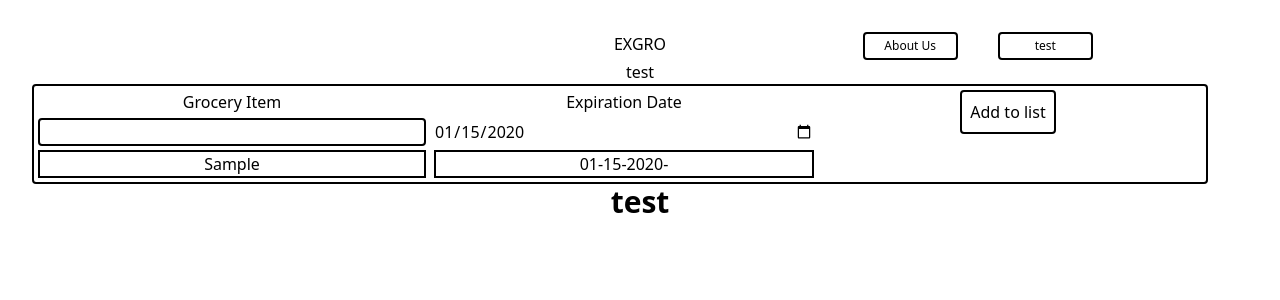
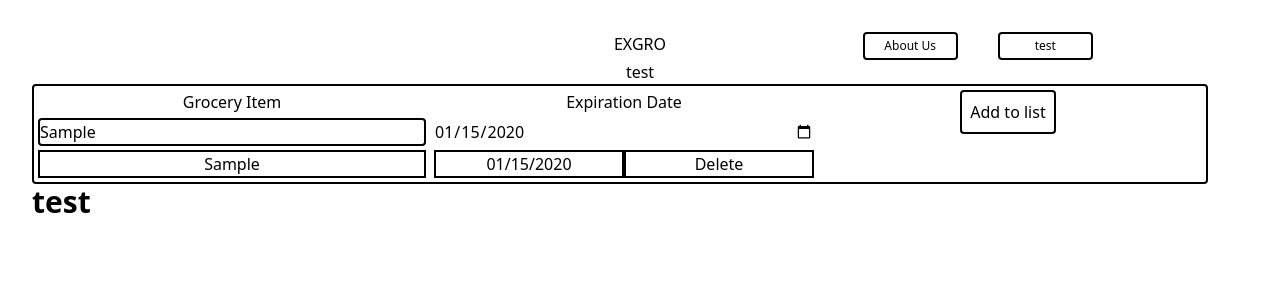
Before and after one commit to Tyler-Cav/ExGro, a React (Vite) app in the folder ExGro/: page / in a window 1280 px wide. Both pictures are taken after typing "Sample", "2020-01-15" into the empty fields and a click on the button "Add to list". Shown: the top 300 px of the page. Built offline with nearby package versions, Linux system fonts and the light colour scheme.

Commit message:
updated grocery items to be an object instead of seperate arrays tracking information. Added delete component that needs work

```diff
--- a/ExGro/src/Components/Footer.jsx
+++ b/ExGro/src/Components/Footer.jsx
@@ -1,7 +1,7 @@
 export default function Footer() {
-    return (
-      <header>
-        <div className="text-3xl font-bold">test</div>
-      </header>
-    );
-  }
+  return (
+    <footer className='flex'>
+      <div className="text-3xl font-bold">test</div>
+    </footer>
+  );
+}
--- a/ExGro/src/Components/addGrocery.jsx
+++ b/ExGro/src/Components/addGrocery.jsx
@@ -1,12 +1,14 @@
 import { useState } from "react";
+import DeleteButton from './deleteItem'
 import DatePicker from "./dateExp";
 
 //TODO SEE LINE 5
 //remove line 16 to have one less state tracker, make grocery item name and expiration date an object instead
 class groceryItemObject {
-  constructor(itemName, myDate) {
+  constructor(itemName, myDate, DeleteButton) {
     this.name = itemName;
     this.expDate = myDate;
+    this.delete = DeleteButton
   }
 }
 
@@ -24,13 +26,21 @@ export default function AddGroceryItem() {
   };
 
   const checkItem = () => {
-    if (groceryItem.length > 0 && selectDate.length > 1) {
-      setList([...updateList, groceryItem]);
-      setGroceryItem("");
-      let reformatDate = `${selectDate.substring(5, 7)}-${selectDate.substring(8, 10)}-${selectDate.substring(0, 5)}`
-      setExpDate([...expDate, reformatDate]);
-      console.log(updateList);
-      console.log(expDate);
+    if (selectDate.length === 0 && groceryItem.length === 0) {
+      alert('Must enter a Grocery Item and Expiration Date')
+    }
+    else if (selectDate.length === 0) {
+      alert('Must enter an expiration date')
+    }
+    else if (groceryItem.length === 0) {
+      alert('Must enter a Grocery Item')
+    }
+    else if (groceryItem.length > 0 && selectDate.length > 0) {
+      let reformatDate = `${selectDate.substring(5, 7)}/${selectDate.substring(8, 10)}/${selectDate.substring(0, 4)}`
+      setList([...updateList, new groceryItemObject(groceryItem, reformatDate, DeleteButton)])
+      // setList([...updateList, groceryItem]);
+      // setGroceryItem("");
+      // setExpDate([...expDate, reformatDate]);
     }
   };
 
@@ -55,7 +65,7 @@ export default function AddGroceryItem() {
                 key={index}
                 className="outline-none border-2 border-black mt-1"
               >
-                {item}
+                {item.name}
               </li>
             ))}
           </ul>
@@ -69,17 +79,33 @@ export default function AddGroceryItem() {
             type="date"
             onChange={expDateOutput}
           />
-          <ul>
-            {expDate.map((item, index) => (
+          {/* mapping over each grocery item objects expiration date */}
+          <>
+            <ul
+              className="grid grid-cols-2">
+
+              {updateList.map((item, index) => (
                 <li
                   key={index}
-                className="outline-none border-2 border-black mt-1"
+                  className="grid-cols-1 outline-none border-2 border-black mt-1"
                 >
-                {item}
+                  {item.expDate}
+
+                </li>
+              ))}
+              {updateList.map((item, index) => (
+                <li
+                  key={index}
+                  className="grid-cols-1 outline-none border-2 border-black mt-1"
+                >
+                  {<item.delete />}
+
                 </li>
               ))}
             </ul>
+          </>
         </div>
+        {/* Add to list button that's calling on the checkItem function when clicked to add a new grocery item */}
         <div className="flex-start">
           <button
             className="outline-none border-2 border-black rounded p-2"
--- /dev/null
+++ b/ExGro/src/Components/deleteItem.jsx
@@ -0,0 +1,18 @@
+export default function deleteButton() {
+    function deleteMe() {
+        // This must have to live in this component right?
+        // How do I create a function within this component that's telling the object created in the other component to remove itself at that array of objects?
+        // Do I need to remap the array after removing it from the grocery list?
+
+    }
+    return (
+        <>
+            <button
+                onClick={() => { deleteMe }}
+            >
+                Delete
+            </button >
+
+        </>
+    )
+}
```
Lines whose indentation alone changed are shown as unchanged.
